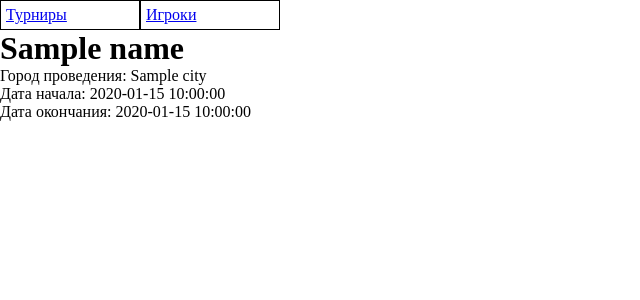
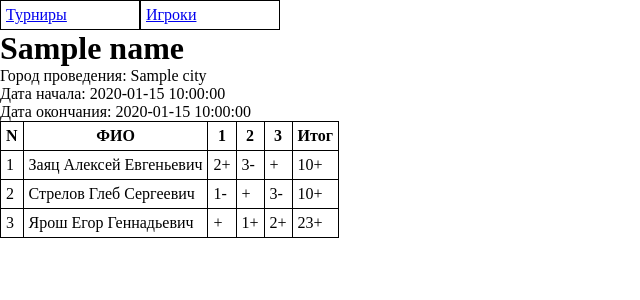
Before and after one commit to ploschka/shogi-tournament, a Flask app: template templates/tournament_page.jinja in a window 1280 px wide. Shown: the top 300 px of the page, without its empty margins (0-640 px from the left). Run offline with Flask 3, Linux system fonts and the light colour scheme; the template is opened without the code that fills it: most values are stand-ins (such as "Sample title", 1, 10 or a date in 2020); parts of the project's set-up code (start-up, migrations or seed data) failed here and were passed over.

Commit message:
Доделал

```diff
--- /dev/null
+++ b/static/styles/tournament_page.css
@@ -0,0 +1,9 @@
+table
+{
+    border-collapse: collapse;
+}
+td, th
+{
+    border: solid thin black;
+    padding: 5px;
+}
--- a/templates/tournament_page.jinja
+++ b/templates/tournament_page.jinja
@@ -11,4 +11,50 @@
 <p>Дата начала: {{start_date}}</p>
 <p>Дата окончания: {{end_date}}</p>
 
+<table>
+    <tr>
+        <th>
+            N
+        </th>
+        <th>
+            ФИО
+        </th>
+        <th>
+            1
+        </th>
+        <th>
+            2
+        </th>
+        <th>
+            3
+        </th>
+        <th>
+            Итог
+        </th>
+    </tr>
+    <tr>
+        <td>1</td>
+        <td>Заяц Алексей Евгеньевич</td>
+        <td>2+</td>
+        <td>3-</td>
+        <td>+</td>
+        <td>10+</td>
+    </tr>
+    <tr>
+        <td>2</td>
+        <td>Стрелов Глеб Сергеевич</td>
+        <td>1-</td>
+        <td>+</td>
+        <td>3-</td>
+        <td>10+</td>
+    </tr>
+    <tr>
+        <td>3</td>
+        <td>Ярош Егор Геннадьевич</td>
+        <td>+</td>
+        <td>1+</td>
+        <td>2+</td>
+        <td>23+</td>
+    </tr>
+</table>
 {% endblock content %}
```
Also changed, not shown: controllers/tournament_controller.py (+14 -1 lines), models/game_model.py (+14 -0 lines), models/tour_model.py (+11 -0 lines), models/tournament_player_model.py (+20 -0 lines).
